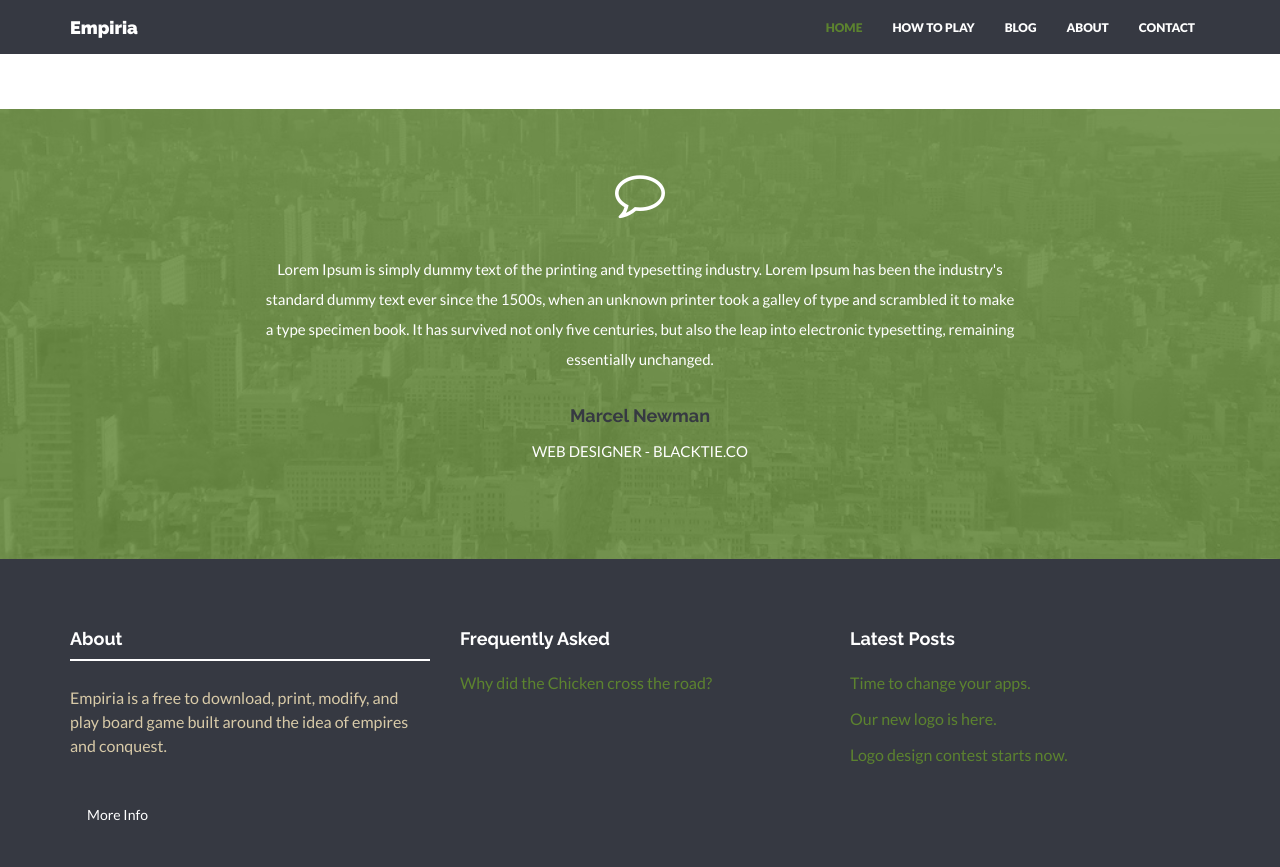
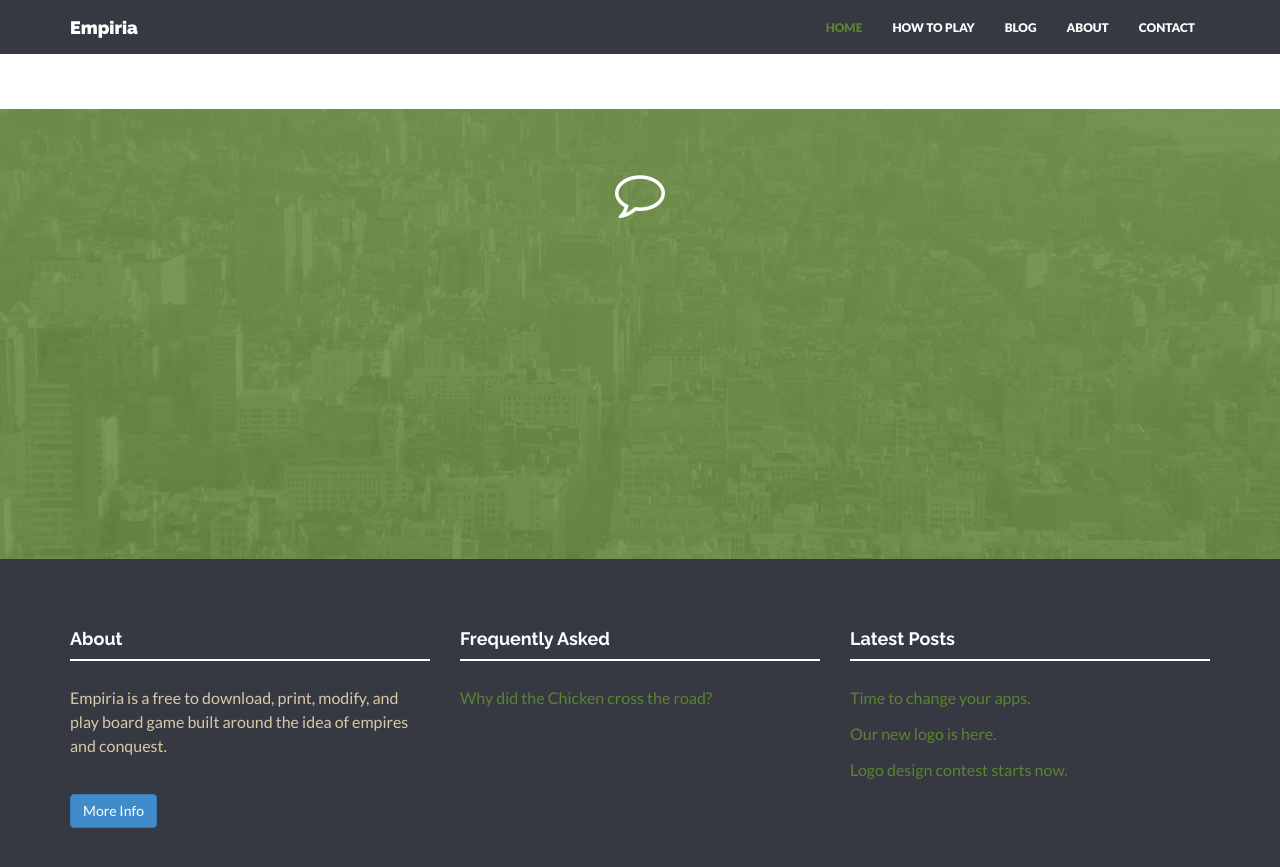
Before and after one commit to ChibiCritters/empiria-card-game, a Jekyll site: the page built from index.html, in a window 1280 px wide and 900 px high, scrolled down 1260 px. Shown: the top 867 px of the window. Built offline with Jekyll 4.4.1, drawn with Linux system fonts in a browser that asks for light colours; nearby versions of some CDN libraries.

Commit message:
config and footer

```diff
--- a/_config.yml
+++ b/_config.yml
@@ -83,21 +83,21 @@ members:
         url: http://twitter.com/handle
 
 # Clients information. Shown on Home and About pages.
-clients:
-  - name: dribbble
-    img: client01.png
-  - name: Code is Poetry
-    img: client02.png
-  - name: Vimeo
-    img: client03.png
-  - name: VimeoPro
-    img: client04.png
+# clients:
+#   - name: dribbble
+#     img: client01.png
+#   - name: Code is Poetry
+#     img: client02.png
+#   - name: Vimeo
+#     img: client03.png
+#   - name: VimeoPro
+#     img: client04.png
 
 # Short text about your company. Shown in footer on every page and also separately on Home and Contact page.
 about: "Empiria is a free to download, print, modify, and play board game built around the idea of empires and conquest."
 
 # Testimonial content. Shown on Home and About page.
-testimonial:
-    message: "Lorem Ipsum is simply dummy text of the printing and typesetting industry. Lorem Ipsum has been the industry's standard dummy text ever since the 1500s, when an unknown printer took a galley of type and scrambled it to make a type specimen book. It has survived not only five centuries, but also the leap into electronic typesetting, remaining essentially unchanged."
-    author: Marcel Newman
-    position: WEB DESIGNER - BLACKTIE.CO
+# testimonial:
+#     message: "Lorem Ipsum is simply dummy text of the printing and typesetting industry. Lorem Ipsum has been the industry's standard dummy text ever since the 1500s, when an unknown printer took a galley of type and scrambled it to make a type specimen book. It has survived not only five centuries, but also the leap into electronic typesetting, remaining essentially unchanged."
+#     author: Marcel Newman
+#     position: WEB DESIGNER - BLACKTIE.CO
--- a/_includes/footer.html
+++ b/_includes/footer.html
@@ -1,24 +1,24 @@
 <div id="footerwrap">
     <div class="container">
         <div class="row">
-            <div class="col-lg-4">
+            <div class="col-md-4">
                 <h4>About</h4>
                 <div class="hline-w"></div>
                 <p>{{ site.about }}</p>
-                <p><br/><a href="{{ "/about/" | prepend: site.baseurl }}" class="btn btn-theme">More Info</a></p>
+                <p><br/><a href="{{ "/about/" | prepend: site.baseurl }}" class="btn btn-primary">More Info</a></p>
             </div>
 
-            <div class="col-lg-4">
+            <div class="col-md-4">
                 <h4>Frequently Asked</h4>
-                <div class="hline"></div>
+                <div class="hline-w"></div>
                 {% for post in site.categories['question'] %}
                     <p><a href="{{ post.url | prepend: site.baseurl }}">{{ post.title }}</a></p>
                 {% endfor %}
             </div>
 
-            <div class="col-lg-4">
+            <div class="col-md-4">
                 <h4>Latest Posts</h4>
-                <div class="hline"></div>
+                <div class="hline-w"></div>
                 {% for post in site.categories['blog'] limit:5 %}
                     <p><a href="{{ post.url | prepend: site.baseurl }}">{{ post.title }}.</a></p>
                 {% endfor %}
```
